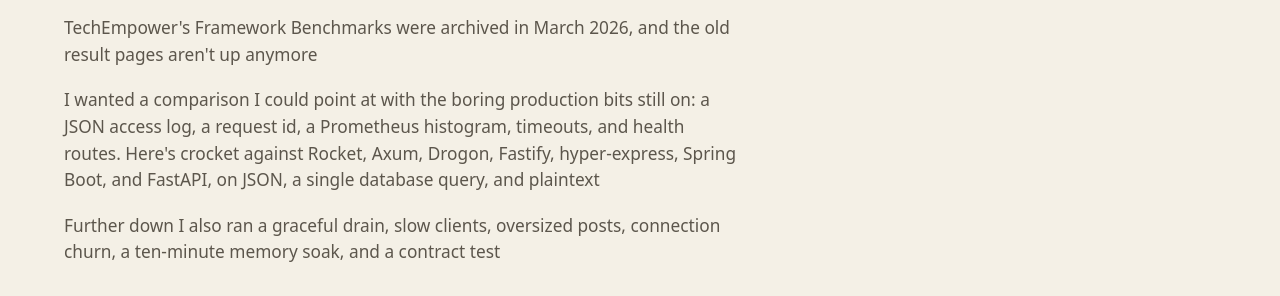
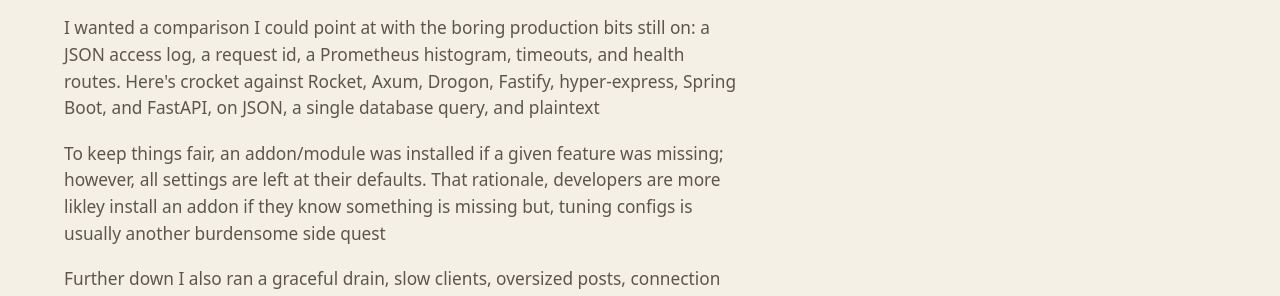
Before and after one commit to sean3z/crocket-bench, a plain HTML site: page site/index.html in a window 1280 px wide. Shown: the part 318-614 px from the top of the page. Drawn offline with Linux system fonts and the light colour scheme.

Commit message:
Revise lede paragraph for clarity on benchmarks
Updated the lede paragraph to clarify the benchmarks and rationale for using addons.

```diff
--- a/site/index.html
+++ b/site/index.html
@@ -40,8 +40,8 @@
         <p class="kicker">Nov 25, 2026</p>
         <h1>Benchmarks</h1>
         <p class="tagline">How crocket holds up<br>with the production bits left on</p>
-        <p class="lede">TechEmpower's Framework Benchmarks were archived in March 2026, and the old result pages aren't up anymore</p>
         <p class="lede">I wanted a comparison I could point at with the boring production bits still on: a JSON access log, a request id, a Prometheus histogram, timeouts, and health routes. Here's crocket against Rocket, Axum, Drogon, Fastify, hyper-express, Spring Boot, and FastAPI, on JSON, a single database query, and plaintext</p>
+        <p class="lede">To keep things fair, an addon/module was installed if a given feature was missing; however, all settings are left at their defaults. That rationale, developers are more likley install an addon if they know something is missing but, tuning configs is usually another burdensome side quest</p>
         <p class="lede">Further down I also ran a graceful drain, slow clients, oversized posts, connection churn, a ten-minute memory soak, and a contract test</p>
       </div>
     </section>
```
